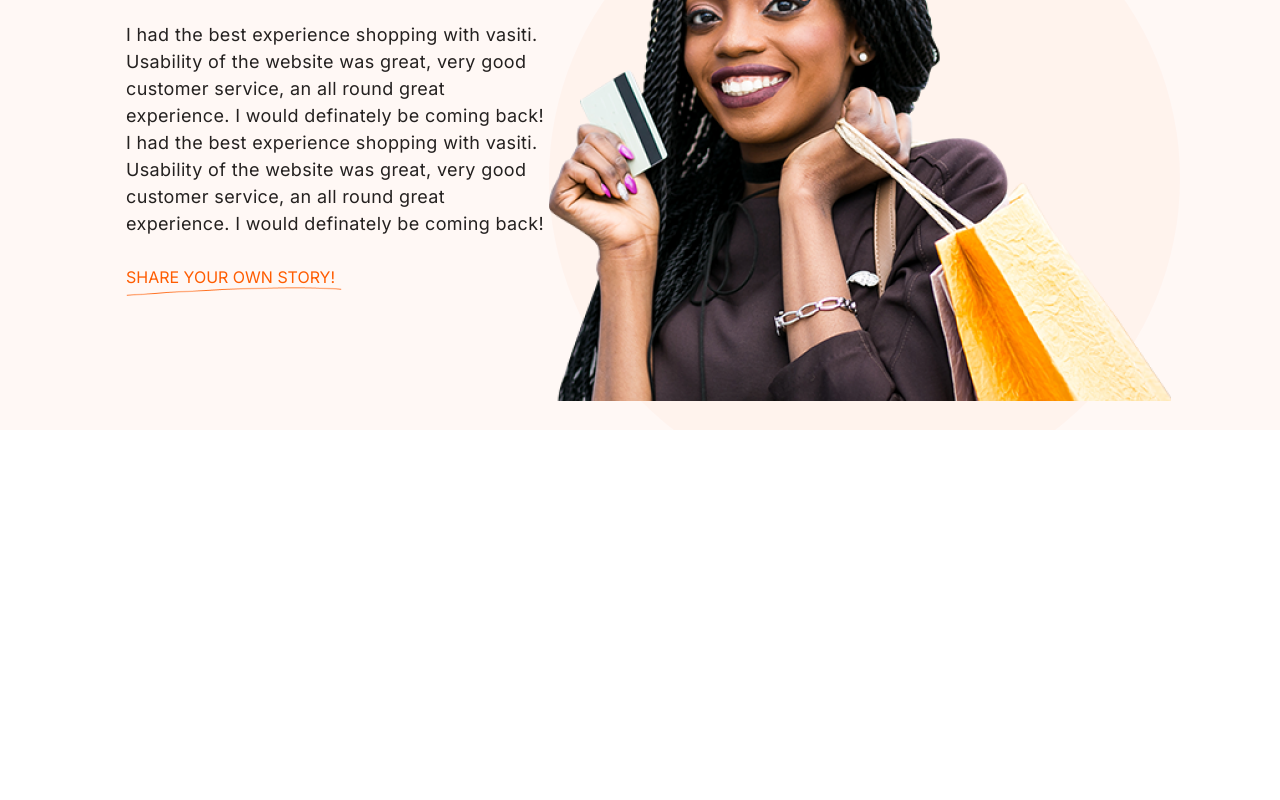
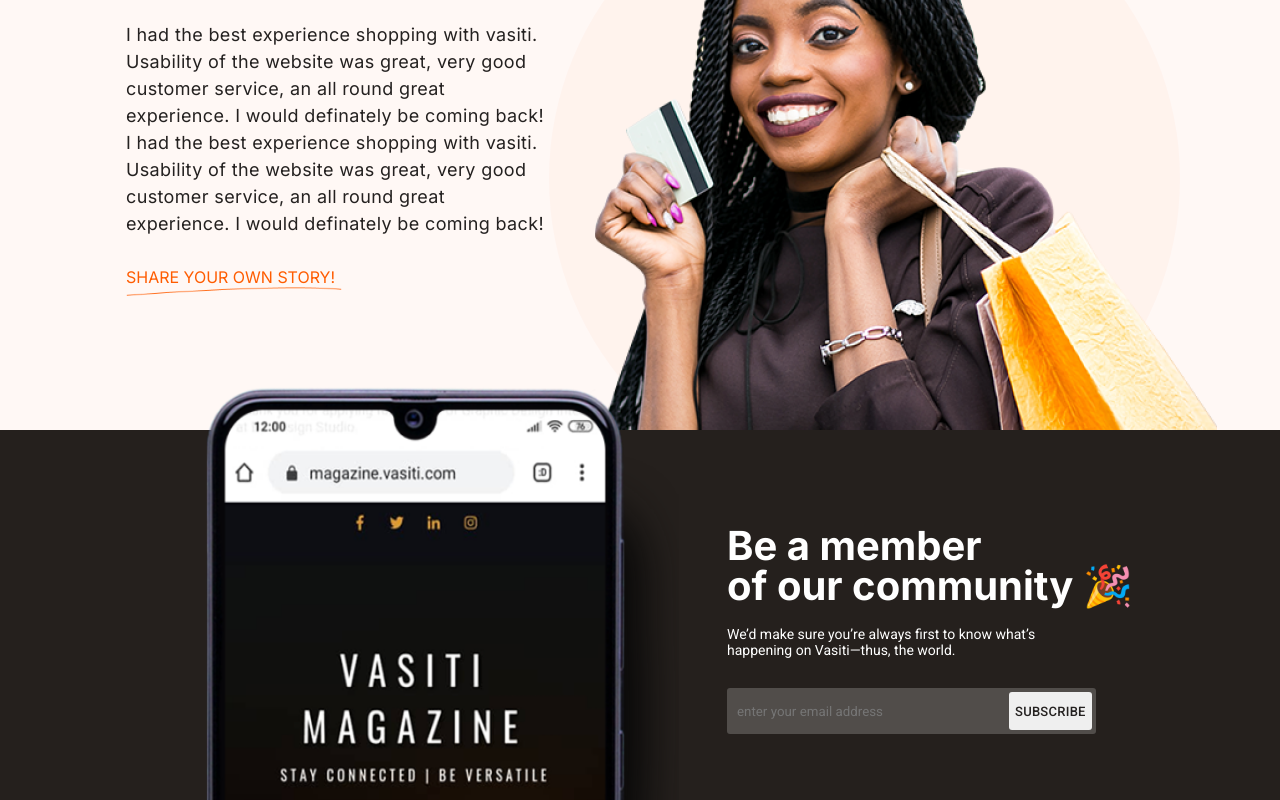
Before and after one commit to johnpersie/testimonial-project3, a React (Create React App) app: page / in a window 1280 px wide. Shown: the part 1497-2297 px from the top of the page. Before the commit the page ends 1927 px from the top, so only its background shows below. Built offline with nearby package versions, Linux system fonts and the light colour scheme.

Commit message:
Created the call to action page

```diff
--- a/src/App.js
+++ b/src/App.js
@@ -3,6 +3,7 @@ import Navbar from "./components/Navbar";
 import LandingPage from "./components/LandingPage";
 import StoryPage1 from "./components/StoryPage1";
 import StoryPage2 from "./components/StoryPage2";
+import CallToAction from "./components/CallToAction";
 // import Grid from "./components/Grid";
 
 function App() {
@@ -12,6 +13,7 @@ function App() {
       <LandingPage />
       <StoryPage1 />
       <StoryPage2 />
+      <CallToAction />
       {/* <Grid /> */}
     </div>
   );
--- /dev/null
+++ b/src/components/CallToAction.js
@@ -0,0 +1,29 @@
+import React from "react";
+import banner from "../img/subscribe-banner 1.png";
+const CallToAction = () => {
+  return (
+    <div className="cta">
+      <img src={banner} alt="banner" className="cta__banner" />
+      <div className="cta__subscribe-container">
+        <h2 className="cta__subscribe-heading">
+          <span style={{ display: "block" }}>Be a member</span>of our community
+          🎉
+        </h2>
+        <p>
+          We’d make sure you’re always first to know what’s happening on
+          Vasiti—thus, the world.
+        </p>
+        <input
+          className="cta__input-email"
+          type="email"
+          name="email"
+          id="email"
+          placeholder="enter your email address"
+        />
+        <input className="cta__input-button" type="button" value="subscribe" />
+      </div>
+    </div>
+  );
+};
+
+export default CallToAction;
--- a/src/components/StoryPage2.js
+++ b/src/components/StoryPage2.js
@@ -6,7 +6,7 @@ const StoryPage2 = () => {
   return (
     <div className="story-pg-2 storypg">
       <div className="story-pg-2__elipse elipse">
-        <img src={lady} alt="lady" className="story-pg-2__woman" />
+        <img src={lady} alt="lady" className="story-pg-2__lady" />
       </div>
       <div className="story-pg-2__left-container write-up">
         <h2 className="title">Josiah’s Experience</h2>
--- a/src/sass/App.scss
+++ b/src/sass/App.scss
@@ -6,6 +6,7 @@
 @import "base/typography";
 @import "base/utilities";
 
+@import "layout/cta";
 @import "layout/landing-page";
 @import "layout/navbar";
 @import "layout/story-page-1";
--- /dev/null
+++ b/src/sass/layout/_cta.scss
@@ -0,0 +1,70 @@
+.cta {
+  width: 100%;
+  height: 37rem;
+  background-color: $color-dark-2;
+
+  &__banner {
+    position: relative;
+    left: 20.6rem;
+    top: -4.6rem;
+    width: 47.3rem;
+    height: 47.3rem;
+  }
+
+  &__subscribe-container {
+    position: relative;
+    top: 9.6rem;
+    right: 13.7rem;
+    float: right;
+    width: 41.6rem;
+    color: $color-white;
+
+    & h2 {
+      margin-bottom: 2rem;
+    }
+
+    & p {
+      font-size: 1.4rem;
+      width: 36.8rem;
+    }
+  }
+
+  &__subscribe-heading {
+    font-size: 700;
+    font-family: "inter", sans-serif;
+    font-size: 4rem;
+    line-height: 4rem;
+  }
+
+  &__input-email {
+    background-color: rgba($color-white, 0.2);
+    font-family: "Roboto", sans-serif;
+    font-weight: 400;
+    padding: 1rem;
+    border: none;
+    border-radius: 0.3rem;
+    width: 36.9rem;
+    height: 4.6rem;
+    margin-top: 3rem;
+  }
+
+  &__input-button {
+    position: relative;
+    text-transform: uppercase;
+    font-family: "Roboto", sans-serif;
+    font-weight: 500;
+    border-radius: 0.3rem;
+    padding: 0 0.6rem;
+    border: none;
+    height: 3.8rem;
+    right: -28.2rem;
+    top: -4.2rem;
+    cursor: pointer;
+    font-style: normal;
+    font-weight: 500;
+    font-size: 1.3rem;
+    line-height: 1.5rem;
+    letter-spacing: 0.02em;
+    color: $color-dark-5;
+  }
+}
```
Also changed, not shown: src/img/subscribe-banner 1.png (added).
